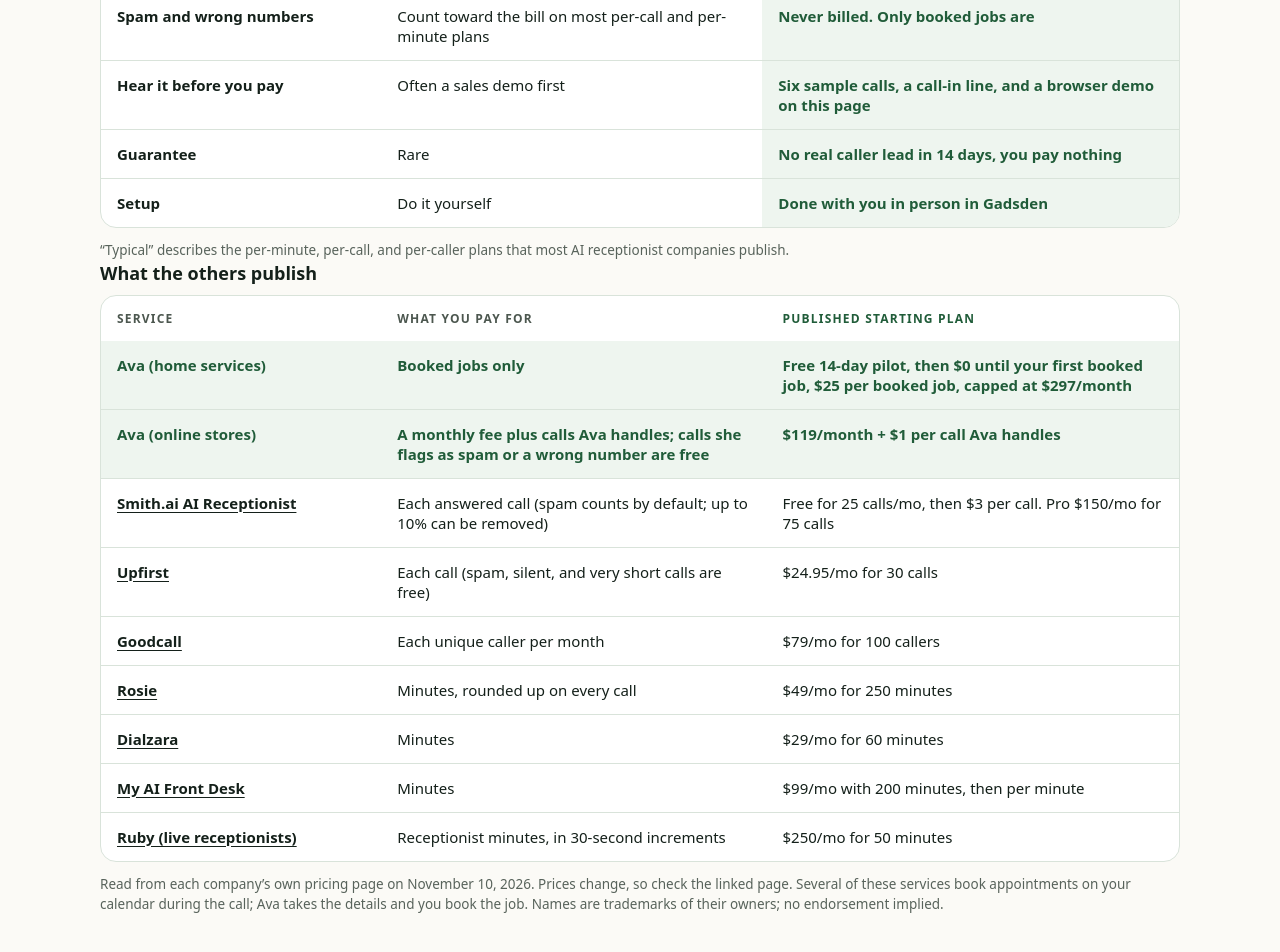
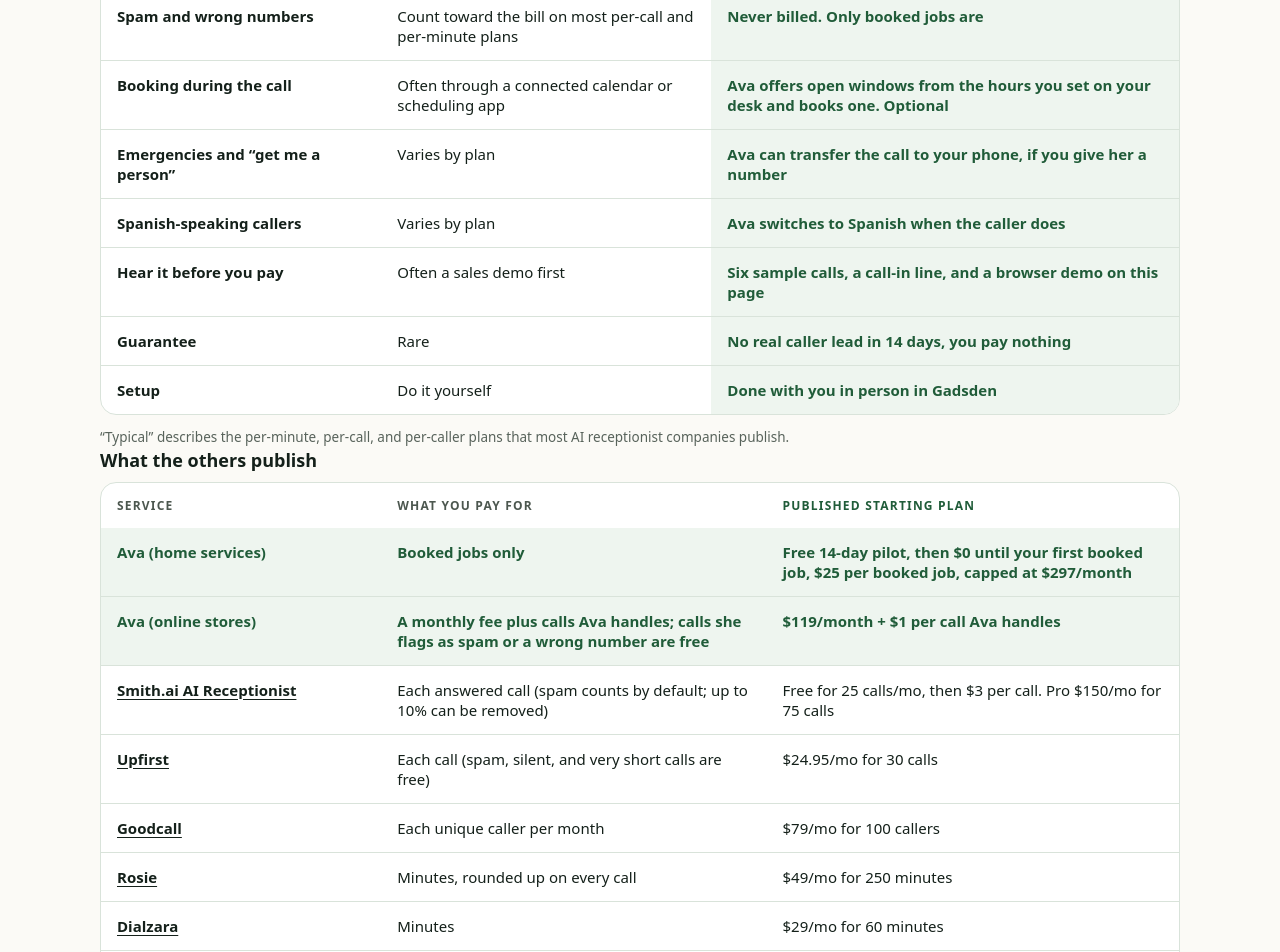
Before and after one commit to DealPatrol/AI-Business-Workforce, a Next.js app: page /start in a window 1280 px wide. Shown: the part 1080-2032 px from the top of the page. Built offline with nearby package versions, Linux system fonts and the light colour scheme; no server answers.

Commit message:
/start and pricing copy: in-call booking, live transfer and Spanish now shipped

```diff
--- a/app/start/page.tsx
+++ b/app/start/page.tsx
@@ -72,6 +72,9 @@ const ECOM_ESCALATES = [
 const COMPARE = [
   ['How the bill is counted', 'Per minute, per call, or per caller', 'Per booked job, with a $297 monthly cap'],
   ['Spam and wrong numbers', 'Count toward the bill on most per-call and per-minute plans', 'Never billed. Only booked jobs are'],
+  ['Booking during the call', 'Often through a connected calendar or scheduling app', 'Ava offers open windows from the hours you set on your desk and books one. Optional'],
+  ['Emergencies and “get me a person”', 'Varies by plan', 'Ava can transfer the call to your phone, if you give her a number'],
+  ['Spanish-speaking callers', 'Varies by plan', 'Ava switches to Spanish when the caller does'],
   ['Hear it before you pay', 'Often a sales demo first', 'Six sample calls, a call-in line, and a browser demo on this page'],
   ['Guarantee', 'Rare', 'No real caller lead in 14 days, you pay nothing'],
   ['Setup', 'Do it yourself', `Done with you in person in ${AVA_OFFER.setupCity}`],
@@ -263,8 +266,9 @@ export default function StartPage() {
         </div>
         <p className={styles.note}>
           Read from each company’s own pricing page on {VENDOR_PLANS_CHECKED}. Prices change, so check the linked page.
-          Several of these services book appointments on your calendar during the call; Ava takes the details and you
-          book the job. Names are trademarks of their owners; no endorsement implied.
+          Several of these services also book appointments during the call. Ava does too, on the hours you set on your
+          desk; syncing with an outside calendar or field-service app is not built yet. Names are trademarks of their
+          owners; no endorsement implied.
         </p>
       </section>
 
--- a/components/ava/OfferPricingLayout.tsx
+++ b/components/ava/OfferPricingLayout.tsx
@@ -146,8 +146,8 @@ export function OfferPricingLayout({
         <h1>{isPage ? 'Your after-hours front desk, priced on the jobs it helps you book.' : 'One published offer. No mystery tiers.'}</h1>
         <p className={styles.lede}>
           Executive Receptionist answers the inbound calls you cannot pick up, 24 hours a day. It writes down the
-          caller’s details and the job, then emails you the summary so you can call back and book the work. It does
-          not pretend to be a person, and it does not book the calendar for you.
+          caller’s details and the job, then emails you the summary. If you turn on booking, it offers the open windows
+          from the hours you set and puts the visit on your desk calendar. It does not pretend to be a person.
         </p>
         <div className={styles.heroActions}>
           <DemoLink className={styles.primary}>Try the live demo</DemoLink>
--- a/lib/comparison/facts.ts
+++ b/lib/comparison/facts.ts
@@ -22,7 +22,7 @@ export const COMPARISON_FACTS: ComparisonFact[] = [
       'Executive Receptionist is $0 until the first booked job, then $25 per booked job, capped at $297 a month, after a free 14-day pilot. YardMailer postcards are a $127 setup, charged once per customer, plus $3.54 per 4×6 card or $4.95 per 6×9 card. ReputationFlow, a separate site Cole operates, publishes a free starter and Professional at $20/month.',
     terms: 'Executive Receptionist trial and prices are the Stripe plans on this site. ReputationFlow says Professional is billed monthly and can be canceled in the Stripe customer portal, with no setup fee.',
     whatTheyPublish:
-      'Executive Receptionist answers forwarded calls and emails the lead. It does not book a calendar. Postcards mail only after you approve the concept, audience, and costs. Lead Scout searches public listings and does not contact them. The writing agents draft text on the page and do not send it.',
+      'Executive Receptionist answers forwarded calls and emails the lead. If the owner turns booking on, it books visits into open windows on the owner’s desk calendar; it does not sync with outside calendar apps. Postcards mail only after you approve the concept, audience, and costs. Lead Scout searches public listings and does not contact them. The writing agents draft text on the page and do not send it.',
     sourceLabel: 'frontporchgrowth.com/pricing and tryreputationflow.com/pricing',
     sourceUrl: 'https://frontporchgrowth.com/pricing',
   },
```
